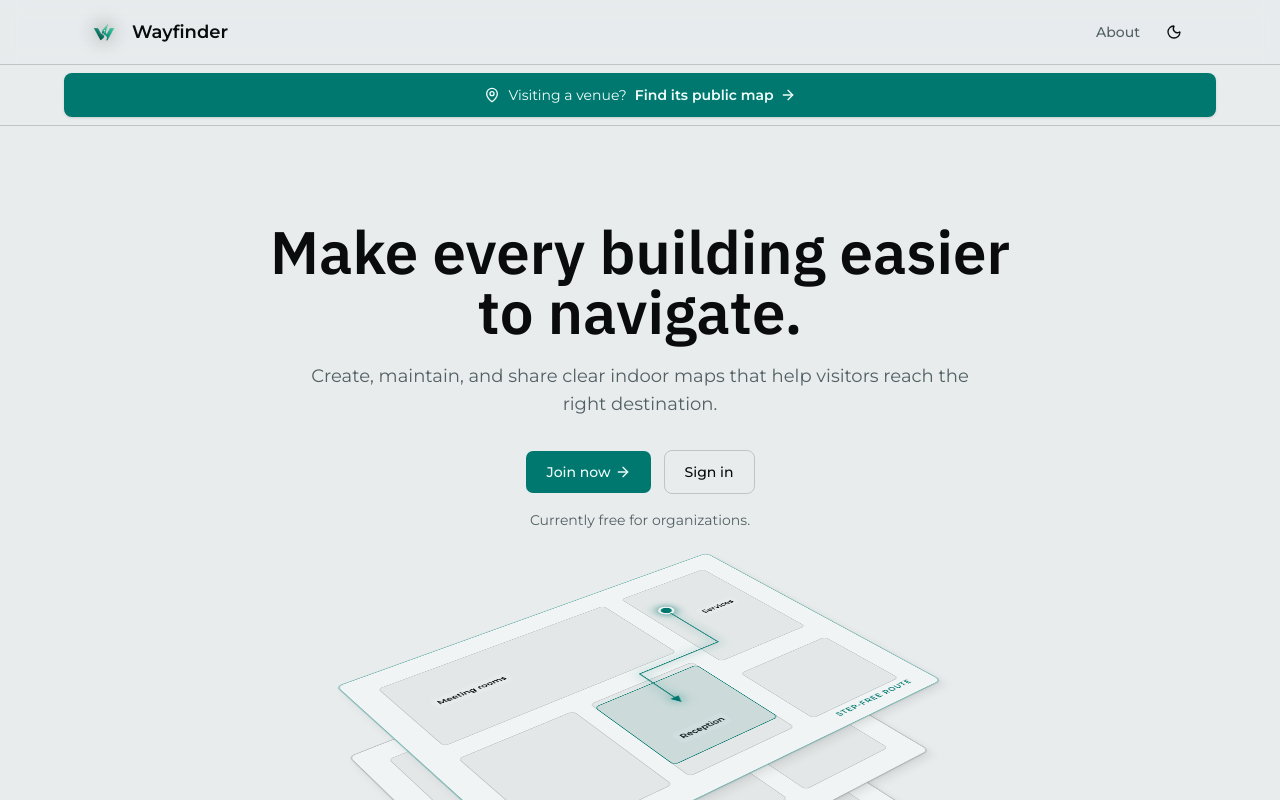
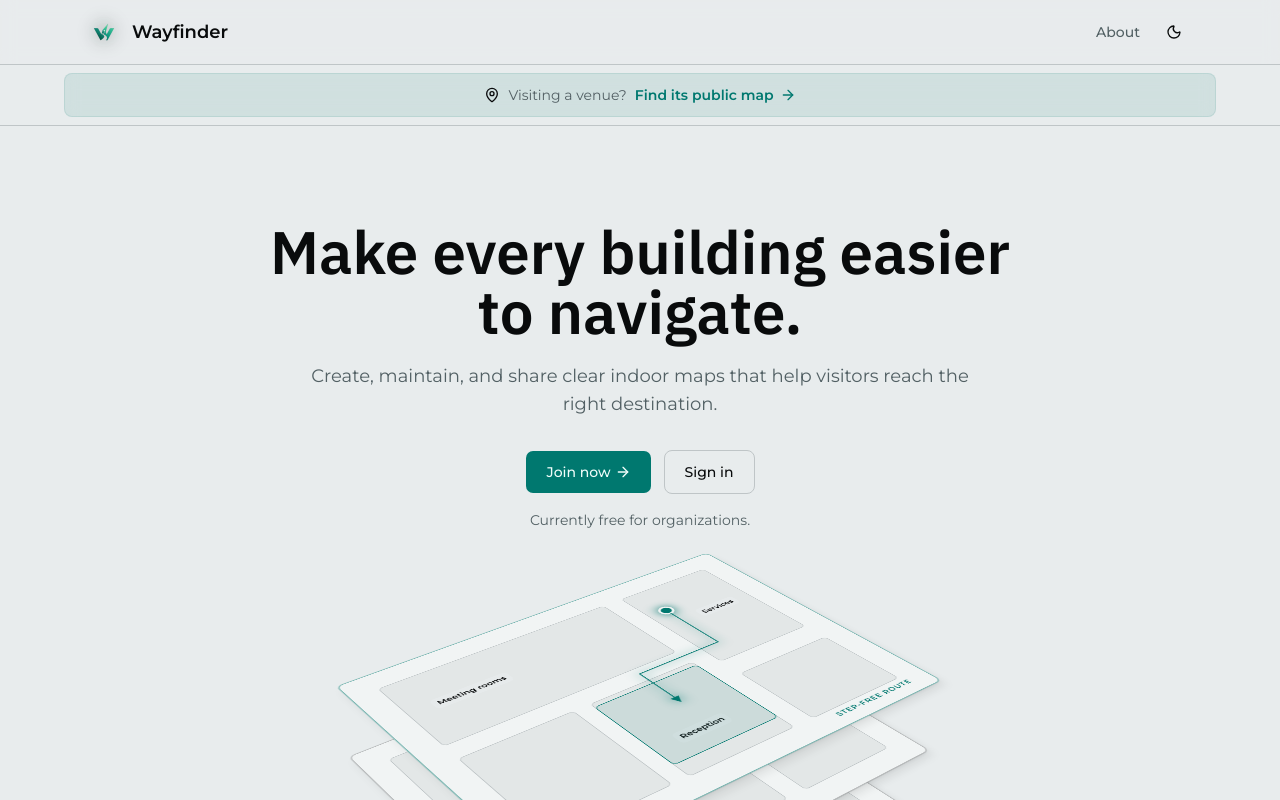
Before and after one commit to MubassirSapa/WayFinder, a Next.js app: page /organization in a window 1280 px wide. Shown: the top 800 px of the page. Built offline with nearby package versions, Linux system fonts and the light colour scheme.

Commit message:
style(organization): soften visitor handoff

```diff
--- a/src/features/organization/components/OrganizationVisitorHandoff.tsx
+++ b/src/features/organization/components/OrganizationVisitorHandoff.tsx
@@ -7,12 +7,12 @@ export function OrganizationVisitorHandoff() {
   return (
     <aside className="border-b border-border px-4 py-2 sm:px-6" aria-label="Visitor map access">
       <Link
-        className="group mx-auto flex min-h-11 w-full max-w-6xl flex-wrap items-center justify-center gap-x-2 gap-y-1 rounded-md bg-primary px-4 py-2 text-center text-xs text-primary-foreground shadow-sm transition-colors hover:bg-primary/90 focus-visible:outline-none focus-visible:ring-2 focus-visible:ring-ring/30 sm:px-6 sm:text-sm"
+        className="group mx-auto flex min-h-11 w-full max-w-6xl flex-wrap items-center justify-center gap-x-2 gap-y-1 rounded-md border border-primary/10 bg-primary/10 px-4 py-2 text-center text-xs text-muted-foreground backdrop-blur-sm transition-colors hover:bg-primary/15 focus-visible:outline-none focus-visible:ring-2 focus-visible:ring-ring/30 sm:px-6 sm:text-sm"
         href={PUBLIC_ROUTES.VENUES}
       >
-        <MapPin className="size-4 shrink-0" aria-hidden />
+        <MapPin className="size-4 shrink-0 text-foreground" aria-hidden />
         <span>Visiting a venue?</span>
-        <span className="inline-flex items-center gap-1.5 font-semibold">
+        <span className="inline-flex items-center gap-1.5 font-semibold text-primary">
           Find its public map
           <ArrowRight
             className="size-4 shrink-0 transition-transform group-hover:translate-x-0.5"
```
Also changed, not shown: 2 other files (tests, documents, lock files or other folders).
